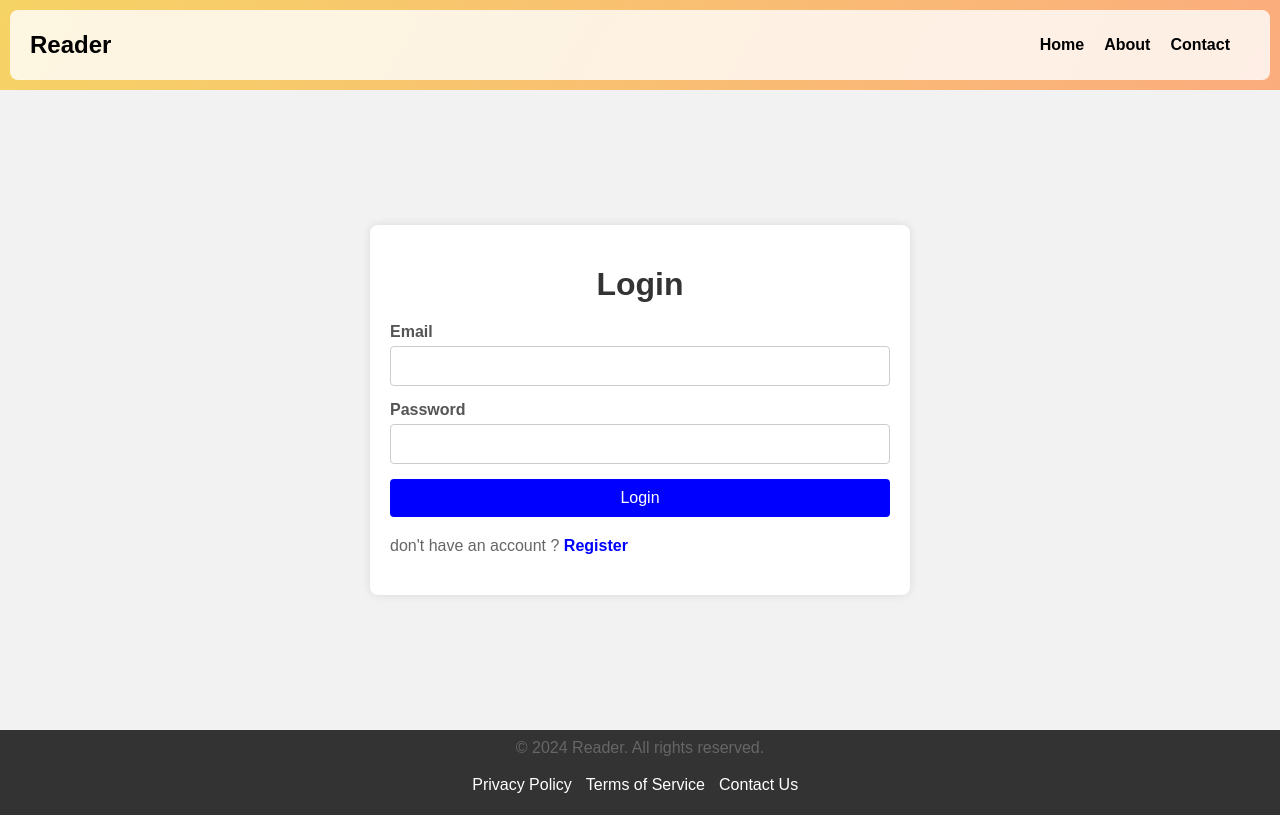
After one commit to MadeRaditya/Simple_Online_Library, a PHP site: page /login.php in a window 1280 px wide. The commit adds this page. Run offline with PHP 8.4, Linux system fonts and the light colour scheme.

Commit message:
add login and register pages

```diff
--- /dev/null
+++ b/components/footer.php
@@ -0,0 +1,10 @@
+<footer class="footer">
+            <div class="footer-content">
+                <p>&copy; 2024 Reader. All rights reserved.</p>
+                <ul class="footer-links">
+                    <li class="footer_item"><a href="#" class="item_footer">Privacy Policy</a></li>
+                    <li class="footer_item"><a href="#" class="item_footer">Terms of Service</a></li>
+                    <li class="footer_item"><a href="#" class="item_footer">Contact Us</a></li>
+                </ul>
+            </div>
+</footer>
--- /dev/null
+++ b/components/navbar.php
@@ -0,0 +1,8 @@
+<nav class="nav_container">
+        <a class="logo" href="index.html">Reader</a>
+        <ul class="Nav_links">
+            <li class="Nav_item"><a href="index.html" class="item_nav">Home</a></li>
+            <li class="Nav_item"><a href="about.html" class="item_nav">About</a></li>
+            <li class="Nav_item"><a href="contact.html" class="item_nav">Contact</a></li>
+        </ul>
+</nav>
--- /dev/null
+++ b/functions.php
@@ -0,0 +1,72 @@
+<?php
+    $servername = "localhost";
+    $username = "root";
+    $password = "";
+    $dbname = "library";
+
+    $conn = new mysqli($servername, $username, $password, $dbname);
+
+    if ($conn->connect_error) {
+        die("Connection failed: " . $conn->connect_error);
+    }
+
+
+    function register($data){
+        global $conn;
+        $username = strtolower(stripslashes( $data['username']));
+        $email = $data['email'];
+        $password = mysqli_real_escape_string($conn,$data['password']);
+        $password2 = mysqli_real_escape_string($conn,$data['password2']);
+
+        //cek apakah username sudah ada
+        $result = mysqli_query($conn, "SELECT username FROM users WHERE username = '$username'");
+        if (mysqli_fetch_assoc($result)) {
+            echo "<script>
+            alert('Username sudah digunakan!');
+            </script>";
+            return false;
+        }
+
+        // Periksa apakah email sudah digunakan
+        $result = mysqli_query($conn, "SELECT email FROM users WHERE email = '$email'");
+        if (mysqli_fetch_assoc($result)) {
+            echo "<script>
+                alert('Email sudah digunakan!');
+                </script>";
+            return false;
+        }
+
+         // Validasi format email
+        if (!filter_var($email, FILTER_VALIDATE_EMAIL)) {
+            echo "<script>
+                alert('Format email tidak valid!');
+                </script>";
+            return false;
+        }
+
+        // Validasi kekuatan password (contoh: minimal 6 karakter)
+        if (strlen($password) < 8) {
+            echo "<script>
+                alert('Password minimal harus 8 karakter!');
+                </script>";
+            return false;
+        }
+
+        // cek confirm password
+        if($password !== $password2){
+            echo "<script>
+            alert('wrong confirm password !');
+            </script>";
+            return false;
+        };
+
+        // enkripsi password
+        $password = password_hash($password,PASSWORD_DEFAULT);
+
+        $query = "INSERT INTO users VALUES ('','$username','$email','$password')";
+        mysqli_query($conn, $query);
+
+        return mysqli_affected_rows($conn);
+    }
+
+?>
--- /dev/null
+++ b/login.php
@@ -0,0 +1,68 @@
+<?php
+    require "functions.php";
+
+    if(isset($_POST["login"])){
+        $email = $_POST['email'];
+        $password = $_POST['password'];
+
+        $result= mysqli_query($conn, "SELECT * FROM users WHERE email = '$email'");
+
+        if(mysqli_num_rows($result) === 1){
+
+            $row = mysqli_fetch_assoc($result);
+            if(password_verify($password, $row["password"])){
+                header("Location:index.php");
+
+                exit;
+            }
+        }
+        $error = true;
+    }
+?>
+<!DOCTYPE html>
+<html lang="en">
+<head>
+    <meta charset="UTF-8">
+    <meta name="viewport" content="width=device-width, initial-scale=1.0">
+    <title>Login</title>
+    <link rel="stylesheet" href="style.css">
+    <style>
+        body{
+            display: flex;
+            flex-direction: column;
+        }
+    </style>
+</head>
+<body>
+    <?php
+        include "components/navbar.php"
+    ?>
+    <div class="login-body">
+        <div class="login-container">
+            <h1 class="login-title">Login</h1>
+            <?php if(isset($error)):?>
+                <p style="color: red; font-style:italic;">wrong email or password</p>
+            <?php endif; ?>
+            <form action="" method="POST" class="login-form">
+                <ul class="login-list">
+                    <li class="login-item">
+                        <label for="email" class="login-label">Email</label>
+                        <input type="email" name="email" id="email" class="login-input" required>
+                    </li>
+                    <li class="login-item">
+                        <label for="password" class="login-label">Password</label>
+                        <input type="password" name="password" id="password" class="login-input" required>
+                    </li>
+                    <li class="login-item">
+                        <button type="submit" name="login" class="login-button">Login</button>
+                    </li>
+                </ul>
+            </form>
+            <p>don't have an account ? <a href="register.php" class="item-login">Register</a></p>
+        </div>
+    </div>
+    <?php
+        include "components/footer.php"
+    ?>
+</body>
+</html>
--- a/style.css
+++ b/style.css
@@ -1,8 +1,8 @@
 header{
     position: sticky;
 }
-
-nav {
+/* style navbar */
+.nav_container {
     display: flex;
     justify-content: space-between;
     align-items: center;
@@ -18,19 +18,19 @@ nav {
     font-size: 24px;
     text-decoration: none;
   }
-  nav ul{
+  .nav_container .Nav_links{
     list-style: none;
     display: flex;
     align-items: center;
     justify-content: center;
   }
-  nav li {
+  .nav_container .Nav_item {
     list-style: none;
     margin-right: 20px;
 
   }
 
-  nav li a {
+  .nav_container .Nav_item .item_nav {
     font-weight: 700;
     flex: 1;
     color: black;
@@ -38,11 +38,11 @@ nav {
     transition: color 0.3s;
   }
 
-  nav li a:hover {
+  .nav_container .Nav_item .item_nav:hover {
     color: #007bff;
   }
-
-
+/* end style navbar */
+ *
   body {
     font-family: Arial, sans-serif;
     margin: 0;
@@ -177,7 +177,7 @@ p {
     flex-direction: column;
 }
 
-input, textarea {
+/* input, textarea {
     padding: 2rem ;
     margin-bottom: 1rem;
     border: 1px solid #ccc;
@@ -196,9 +196,10 @@ button {
 
 button:hover {
     background-color: #0056b3;
-}
+} */
 
 
+/* style footer */
   .footer {
     background-color: #333;
     color: #fff;
@@ -216,12 +217,173 @@ button:hover {
     padding: 0;
 }
 
-.footer-links li {
+.footer-links .footer_item {
     display: inline-block;
     margin-right: 0.6rem;
 }
 
-.footer-links a {
+.footer-links .footer_item .item_footer {
     color: #fff;
     text-decoration: none;
 }
+/* end style footer */
+
+
+/* style register */
+.register-body {
+    font-family: Arial, sans-serif;
+    background-color: #f2f2f2;
+    display: flex;
+    justify-content: center;
+    align-items: center;
+    height: 80vh;
+    margin: 0;
+}
+
+.register-container {
+    background-color: #fff;
+    padding: 20px;
+    border-radius: 8px;
+    box-shadow: 0 0 10px rgba(0, 0, 0, 0.1);
+    width: 100%;
+    max-width: 500px;
+}
+
+.register-title {
+    text-align: center;
+    margin-bottom: 20px;
+    color: #333;
+}
+
+.register-form {
+    width: 100%;
+}
+
+.register-list {
+    list-style-type: none;
+    padding: 0;
+}
+
+.register-item {
+    margin-bottom: 15px;
+}
+
+.register-label {
+    display: block;
+    margin-bottom: 5px;
+    font-weight: bold;
+    color: #555;
+}
+
+.register-input {
+    width: 100%;
+    padding: 10px;
+    border: 1px solid #ccc;
+    border-radius: 4px;
+    font-size: 16px;
+    box-sizing: border-box;
+}
+
+.register-button {
+    width: 100%;
+    padding: 10px;
+    background-color: blue;
+    border: none;
+    border-radius: 4px;
+    color: white;
+    font-size: 16px;
+    cursor: pointer;
+}
+
+.register-button:hover {
+    background-color: rgb(27, 27, 194);
+    transition: ease-in-out 0.5s;
+}
+.item-register{
+    font-weight: 700;
+    color: blue;
+    text-decoration: none;
+    transition: color 0.3s;
+}
+
+/* end style register */
+
+
+/* login style */
+.login-body {
+    font-family: Arial, sans-serif;
+    background-color: #f2f2f2;
+    display: flex;
+    justify-content: center;
+    align-items: center;
+    height: 80vh;
+    margin: 0;
+}
+
+.login-container {
+    background-color: #fff;
+    padding: 20px;
+    border-radius: 8px;
+    box-shadow: 0 0 10px rgba(0, 0, 0, 0.1);
+    width: 100%;
+    max-width: 500px;
+}
+
+.login-title {
+    text-align: center;
+    margin-bottom: 20px;
+    color: #333;
+}
+
+.login-form {
+    width: 100%;
+}
+
+.login-list {
+    list-style-type: none;
+    padding: 0;
+}
+
+.login-item {
+    margin-bottom: 15px;
+}
+
+.login-label {
+    display: block;
+    margin-bottom: 5px;
+    font-weight: bold;
+    color: #555;
+}
+
+.login-input {
+    width: 100%;
+    padding: 10px;
+    border: 1px solid #ccc;
+    border-radius: 4px;
+    font-size: 16px;
+    box-sizing: border-box;
+}
+
+.login-button {
+    width: 100%;
+    padding: 10px;
+    background-color: blue;
+    border: none;
+    border-radius: 4px;
+    color: white;
+    font-size: 16px;
+    cursor: pointer;
+}
+
+.login-button:hover {
+    background-color: rgb(27, 27, 194);
+    transition: ease-in-out 0.5s;
+}
+
+.item-login{
+    font-weight: 700;
+    color: blue;
+    text-decoration: none;
+    transition: color 0.3s;
+}
+/* end login style */
```
Also changed, not shown: connection.php (deleted, +0 -14 lines), footer.php (deleted, +0 -10 lines), index.php (+6 -5 lines), navbar.php (deleted, +0 -8 lines), register.php (added, +68 -0 lines).
